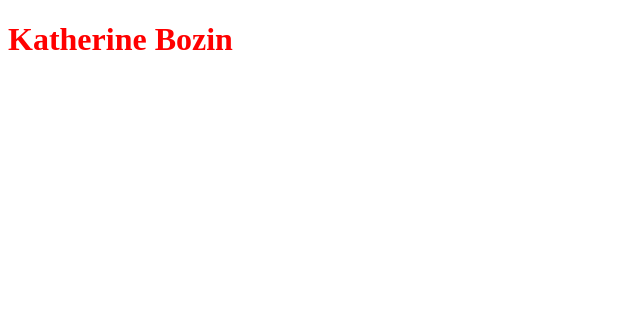
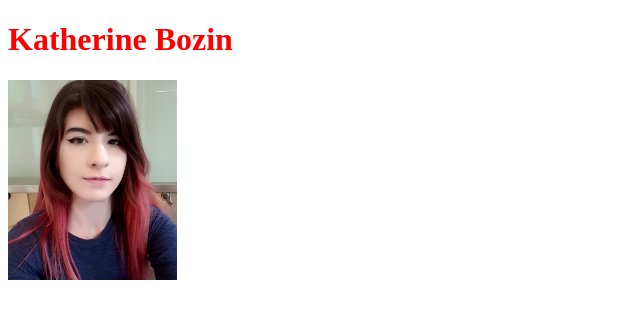
Before and after one commit to ka7k17/InClassDemo, a plain HTML site: page index.html in a window 1280 px wide. Shown: the whole page, without its empty margins (0-640 px from the left). Drawn offline with Linux system fonts and the light colour scheme.

Commit message:
Add files via upload
Added picture of self

```diff
--- a/css/styles.css
+++ b/css/styles.css
@@ -1,3 +1,7 @@
 h1 {
     color: red;
 }
+
+img {
+    height: 200px;
+}
--- a/index.html
+++ b/index.html
@@ -6,5 +6,6 @@
     </head>
     <body>
         <h1>Katherine Bozin</h1>
+        <img src="assets/pfp.jpg" alt="Katherine Bozin"/>
     </body>
 </html>
```
Also changed, not shown: assets/pfp.jpg (added).
